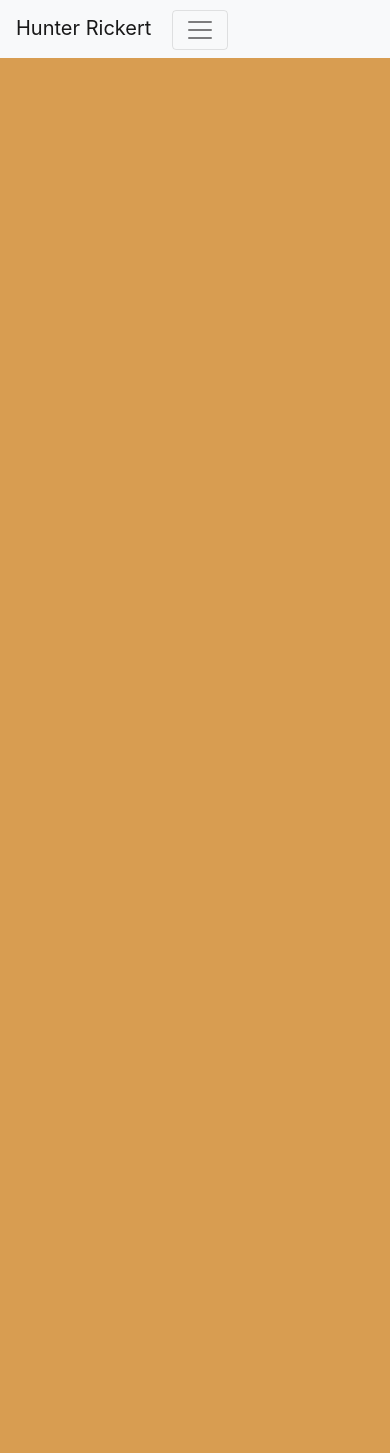
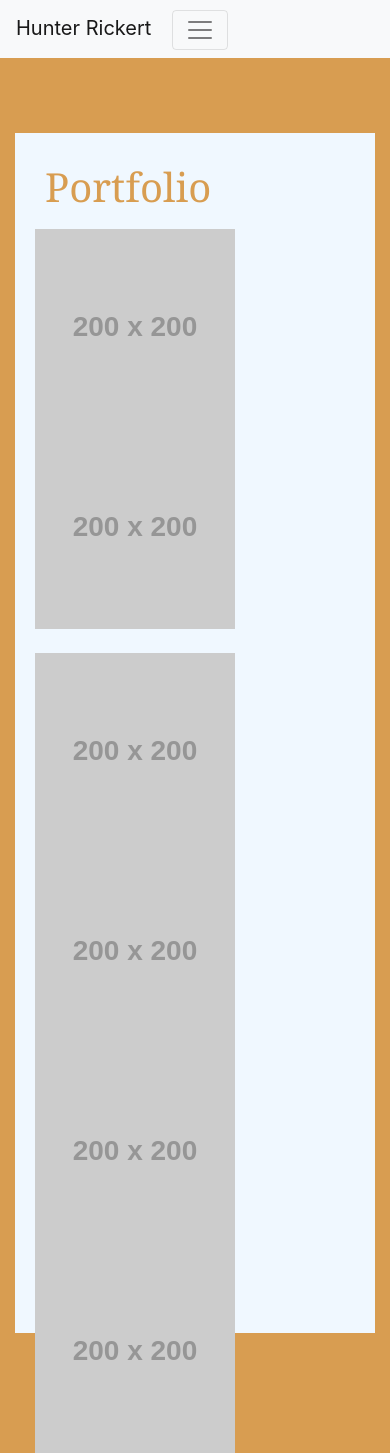
Before and after one commit to hunterrickert/bootstrap-portfolio, a plain HTML site: page portfolio.html in a window 390 px wide. Before the commit the page ends 844 px from the top, so only its background shows below. Drawn offline with nearby package versions, Linux system fonts and the light colour scheme; placeholder pictures from the web are drawn by us.

Commit message:
portfolio body added, formatting begun

```diff
--- a/portfolio.html
+++ b/portfolio.html
@@ -32,6 +32,45 @@
         </div>
     </div>
 </nav>
+    <div class="container">
+        <div id="portfolio-body">
+        <div class="row">
+            <div class="col col-md-4 head-portfolio">
+                <h1>Portfolio</h1>
+            </div>
+            <div class="col col-md-4"></div>
+            <div class="col col-md-4"></div>
+        </div>
+        <div class="row ">
+            <div class="col col-md-4">
+                    <img src="http://placehold.it/200x200" href="placehold">
+            </div>
+            <div class="col col-md-4">
+                    <img src="http://placehold.it/200x200" href="placehold">
+            </div>
+            <div class="col col-md-4"></div>
+        </div>
+        <br>
+        <div class="row">
+            <div class="col col-md-4">
+                    <img src="http://placehold.it/200x200" href="placehold">
+            </div>
+            <div class="col col-md-4">
+                    <img src="http://placehold.it/200x200" href="placehold">
+            </div>
+            <div class="col col-md-4"></div>
+        </div>
 
+        <div class="row">
+            <div class="col col-md-4">
+                    <img src="http://placehold.it/200x200" href="placehold">
+            </div>
+            <div class="col col-md-4">
+                    <img src="http://placehold.it/200x200" href="placehold">
+            </div>
+            <div class="col col-md-4"></div>
+        </div>
+        </div>
+    </div>
 </body>
 </html>
--- a/style.css
+++ b/style.css
@@ -10,3 +10,35 @@ body {
     padding: 10px;
     background-color: aliceblue;
 }
+
+#contact-square {
+    /* background-color: red; */
+    padding: 15px;
+    width:150px;
+    font-size: 30px;
+    color: rgb(216, 157, 81);
+    font-family: Cambria, Cochin, Georgia, Times, 'Times New Roman', serif;
+}
+
+.button-color {
+    background-color: white;
+    color: black;
+}
+header {
+    font-family: Cambria, Cochin, Georgia, Times, 'Times New Roman', serif;
+    font-size: 30px;
+    color: rgb(216, 157, 81);
+}
+.head-portfolio {
+    font-size: 30px;
+    font-family: Cambria, Cochin, Georgia, Times, 'Times New Roman', serif;
+    color:rgb(216, 157, 81);
+    padding: 10 0 0 10;
+    margin: 10px; */
+}
+#portfolio-body {
+    background-color: aliceblue;
+    height: 1200px;
+    margin-top: 75px;
+    padding:20px;
+}
```
Also changed, not shown: contact.html (+6 -4 lines), index.html (+3 -2 lines).
